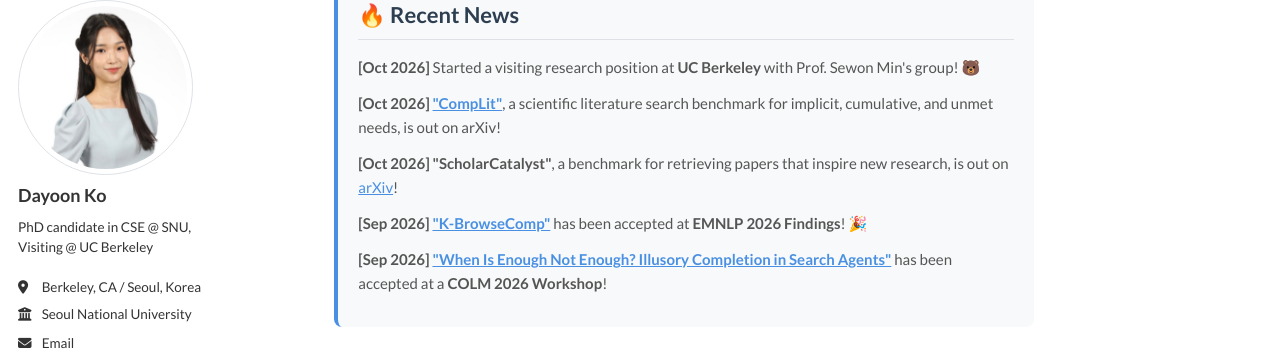
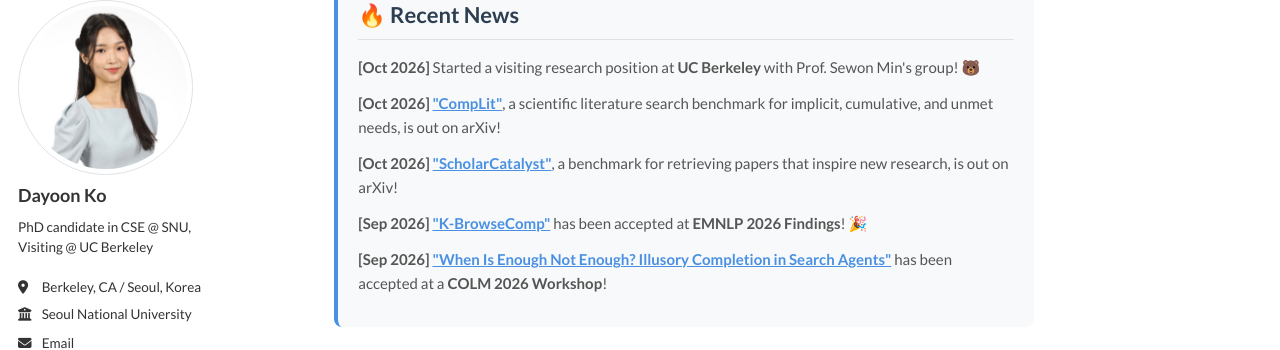
Before and after one commit to dayoon-ko/dayoon-ko.github.io, a Jekyll site: the page built from _pages/about.md, in a window 1280 px wide and 900 px high, scrolled down 474 px. Shown: the part 106-456 px from the top of the window. Built offline with Jekyll 4.4.1, drawn with Linux system fonts in a browser that asks for light colours; some web fonts are replaced.

```diff
--- a/_pages/about.md
+++ b/_pages/about.md
@@ -170,7 +170,7 @@ redirect_from:
     <strong>[Oct 2026]</strong> <a href="https://dayoon-ko.github.io/CompLit/" target="_blank"><strong>"CompLit"</strong></a>, a scientific literature search benchmark for implicit, cumulative, and unmet needs, is out on arXiv!
   </div>
   <div class="news-item" style="margin-bottom: 12px;">
-    <strong>[Oct 2026]</strong> <strong>"ScholarCatalyst"</strong>, a benchmark for retrieving papers that inspire new research, is out on <a href="https://arxiv.org/abs/2610.02202" target="_blank">arXiv</a>!
+    <strong>[Oct 2026]</strong> <a href="https://arxiv.org/abs/2610.02202" target="_blank"><strong>"ScholarCatalyst"</strong></a>, a benchmark for retrieving papers that inspire new research, is out on arXiv!
   </div>
   <div class="news-item" style="margin-bottom: 12px;">
     <strong>[Sep 2026]</strong> <a href="https://arxiv.org/abs/2606.02404" target="_blank"><strong>"K-BrowseComp"</strong></a> has been accepted at <strong>EMNLP 2026 Findings</strong>! 🎉
```
